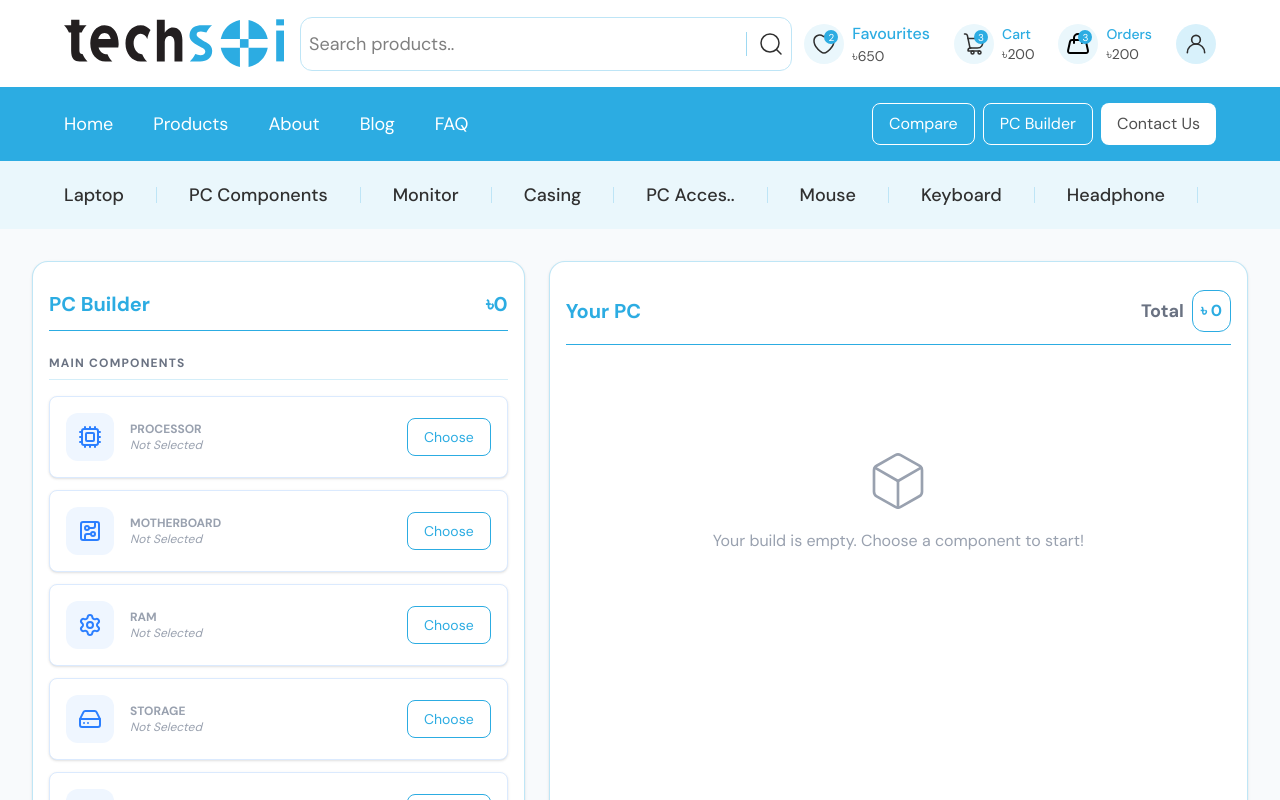
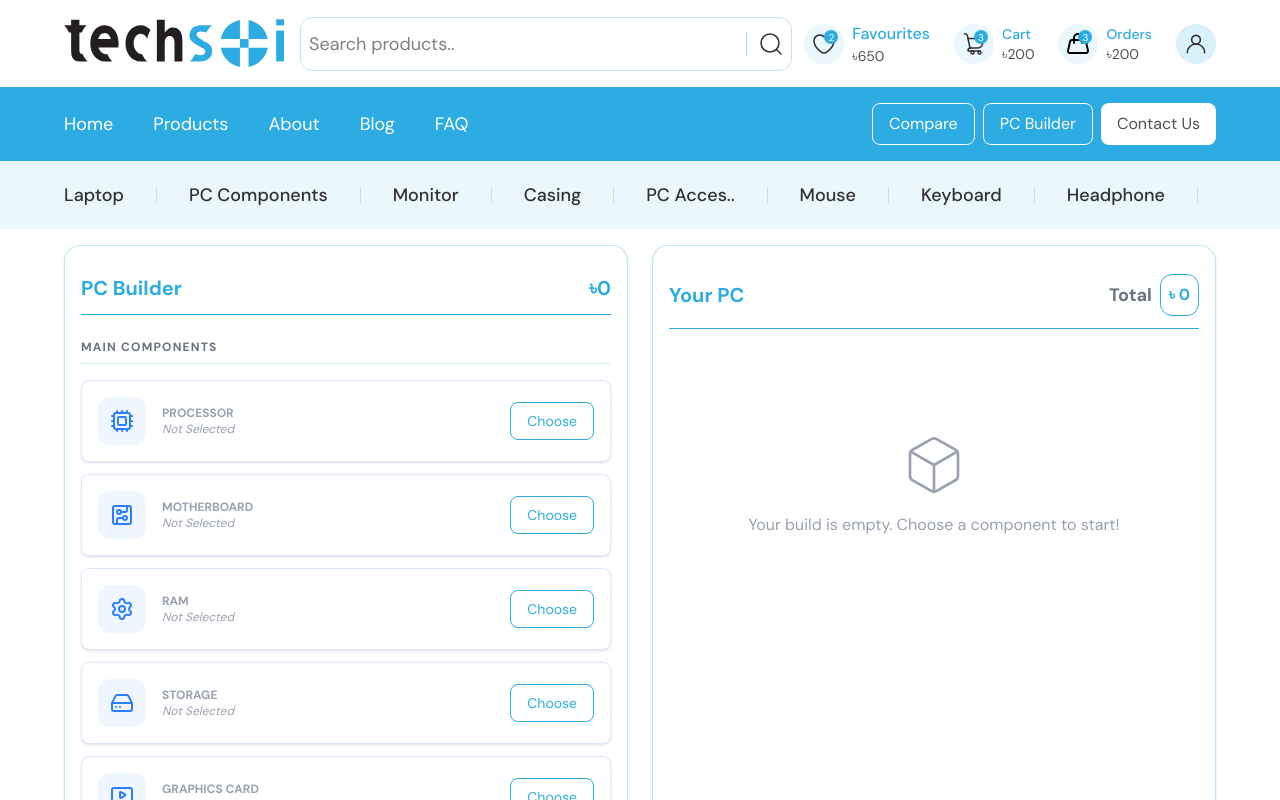
Before and after one commit to alaminislam34/techsoi-bd, a Next.js app: page /pcbuilder in a window 1280 px wide. Shown: the top 800 px of the page. Built offline with nearby package versions, Linux system fonts and the light colour scheme.

Commit message:
added merged code

```diff
--- a/src/app/pcbuilder/page.jsx
+++ b/src/app/pcbuilder/page.jsx
@@ -1,6 +1,7 @@
 "use client";
-import React, { useState, useMemo } from "react";
+import { useState, useMemo } from "react";
 import ProductImage from "@/assets/product-image.png";
+import CommonWrapper from "@/components/layout/CommonWrapper";
 import {
   Cpu,
   HardDrive,
@@ -19,7 +20,6 @@ import {
   Trash2,
   Download,
 } from "lucide-react";
-import Link from "next/link";
 import Image from "next/image";
 
 const productList = [
@@ -318,11 +318,12 @@ const PcBuilder = () => {
   };
 
   return (
-    <div className="min-h-screen p-4 bg-slate-50 md:p-8">
-      <div className="max-w-7xl mx-auto">
-        <div className="grid grid-cols-1 gap-6 lg:grid-cols-12">
+    <CommonWrapper>
+      <div className="min-h-screen my-4">
+        <div className="">
+          <div className="grid grid-cols-1 gap-6 lg:grid-cols-2">
             {/* LEFT COLUMN: Categories (Span 5) */}
-          <div className="lg:col-span-5 border border-primary/30 bg-white shadow-sm rounded-2xl p-4 h-fit">
+            <div className="border border-primary/30 bg-white shadow-sm rounded-2xl p-4 h-fit">
               <h2 className="mb-6 text-xl text-primary py-3 border-b border-b-primary font-bold flex justify-between">
                 PC Builder <span>৳{totalPrice}</span>
               </h2>
@@ -331,7 +332,11 @@ const PcBuilder = () => {
                   Main Components
                 </h3>
                 {mainComponents.map((item) => (
-                <ComponentRow key={item.id} name={item.name} Icon={item.icon} />
+                  <ComponentRow
+                    key={item.id}
+                    name={item.name}
+                    Icon={item.icon}
+                  />
                 ))}
               </section>
               <section>
@@ -339,13 +344,17 @@ const PcBuilder = () => {
                   Accessories
                 </h3>
                 {otherAccessories.map((item) => (
-                <ComponentRow key={item.id} name={item.name} Icon={item.icon} />
+                  <ComponentRow
+                    key={item.id}
+                    name={item.name}
+                    Icon={item.icon}
+                  />
                 ))}
               </section>
             </div>
 
             {/* RIGHT COLUMN: Product List OR Build Summary (Span 7) */}
-          <div className="lg:col-span-7 border border-primary/30 bg-white shadow-sm rounded-2xl p-4">
+            <div className="border border-primary/30 bg-white shadow-sm rounded-2xl p-4">
               {viewMode === "list" ? (
                 <>
                   {/* SELECTING PRODUCTS VIEW */}
@@ -457,6 +466,7 @@ semibold bg-white text-primary border border-primary rounded-xl hover:bg-blue-50
           </div>
         </div>
       </div>
+    </CommonWrapper>
   );
 };
 
--- a/src/components/section/CategorySmall.jsx
+++ b/src/components/section/CategorySmall.jsx
@@ -1,24 +1,27 @@
-import Laptop from '@/assets/icons/Laptop';
-import Components from '@/assets/icons/Components';
-import Monitor from '@/assets/icons/Monitor';
-import Casing from '@/assets/icons/Casing';
-import Accessories from '@/assets/icons/Accessories';
-import Mouse from '@/assets/icons/Mouse';
-import Keyboard from '@/assets/icons/Keyboard';
-import Headphone from '@/assets/icons/Headphone';
-import Speaker from '@/assets/icons/Speaker';
-import Gaming from '@/assets/icons/Gaming';
-import CCTV from '@/assets/icons/CCTV';
-import Link from 'next/link';
+import Laptop from "@/assets/icons/Laptop";
+import Components from "@/assets/icons/Components";
+import Monitor from "@/assets/icons/Monitor";
+import Casing from "@/assets/icons/Casing";
+import Accessories from "@/assets/icons/Accessories";
+import Mouse from "@/assets/icons/Mouse";
+import Keyboard from "@/assets/icons/Keyboard";
+import Headphone from "@/assets/icons/Headphone";
+import Speaker from "@/assets/icons/Speaker";
+import Gaming from "@/assets/icons/Gaming";
+import CCTV from "@/assets/icons/CCTV";
+import Link from "next/link";
 
 export default function CategorySmall() {
-
   const categories = [
     { to: "/category/laptop", label: "Laptop", icon: <Laptop /> },
     { to: "/category/components", label: "Components", icon: <Components /> },
     { to: "/category/monitor", label: "Monitor", icon: <Monitor /> },
     { to: "/category/casing", label: "Casing", icon: <Casing /> },
-        { to: "/category/accessories", label: "Accessories", icon: <Accessories /> },
+    {
+      to: "/category/accessories",
+      label: "Accessories",
+      icon: <Accessories />,
+    },
     { to: "/category/mouse", label: "Mouse", icon: <Mouse /> },
     { to: "/category/keyboard", label: "Keyboard", icon: <Keyboard /> },
     { to: "/category/headphone", label: "Headphone", icon: <Headphone /> },
@@ -31,11 +34,7 @@ export default function CategorySmall() {
     <>
       <div className="flex justify-around items-center gap-5 overflow-x-auto  [&::-webkit-scrollbar]:hidden [-ms-overflow-style:none] [scrollbar-width:none]">
         {categories.map((item, index) => (
-                    <Link
-                        href={item.to}
-                        key={index}
-                        className="px-[6px] mt-5 md:mt-12"
-                    >
+          <Link href={item.to} key={index} className="px-1.5 mt-5 md:mt-12">
             <div className="flex flex-col items-center gap-2.5 group">
               <div className="w-[76px] md:w-full h-[76px] md:h-full flex justify-center items-center bg-[#EAF7FC] group-hover:bg-[#2CACE2] group-hover:-translate-y-3 duration-100 ease-linear border-4 border-[#EAF7FC] group-hover:border-[#BEE5F6] rounded-full">
                 {item.icon}
```
Lines whose indentation alone changed are shown as unchanged.
